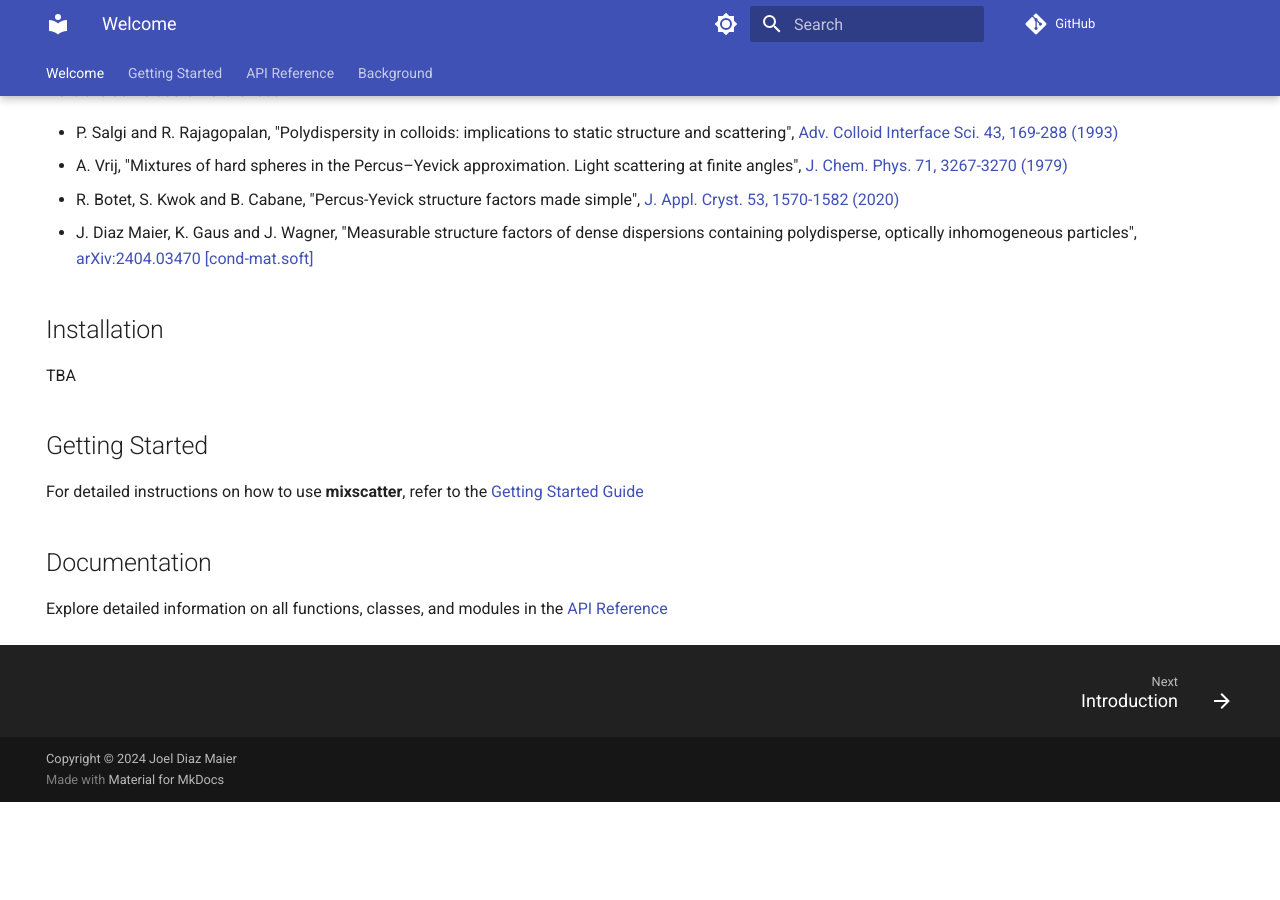
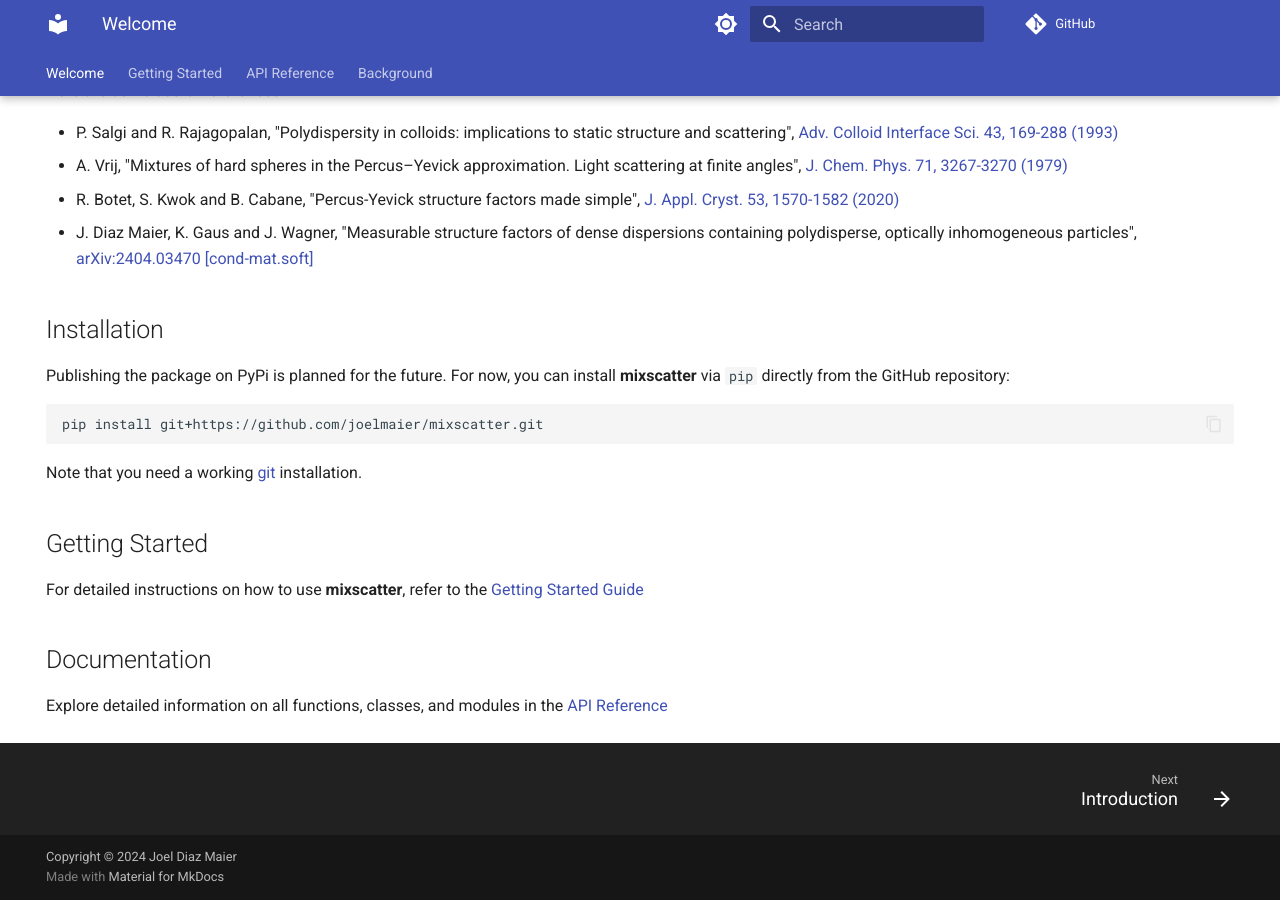
Before and after one commit to joelmaier/mixscatter, an MkDocs documentation site: the page built from docs/index.md, in a window 1280 px wide and 900 px high, scrolled down 594 px. Built offline with MkDocs 1.6.1 and Material for MkDocs 9.7.7, drawn with Linux system fonts in a browser that asks for light colours; comment, search, counter and statistics services are not loaded; before the commit the page ends 1396 px from its top, so only the background shows below that.

Commit message:
Updated installation instructions

````diff
--- a/docs/index.md
+++ b/docs/index.md
@@ -42,7 +42,14 @@ Very basic information and a couple of equations for the interested reader are g
 
 ## Installation
 
-TBA
+Publishing the package on PyPi is planned for the future. For now, you can install **mixscatter**
+via `pip` directly from the GitHub repository:
+
+```shell
+pip install git+https://github.com/joelmaier/mixscatter.git
+```
+
+Note that you need a working [git](https://www.git-scm.com/) installation.
 
 ## Getting Started
 
````
Also changed, not shown: README.md (+2 -0 lines).
